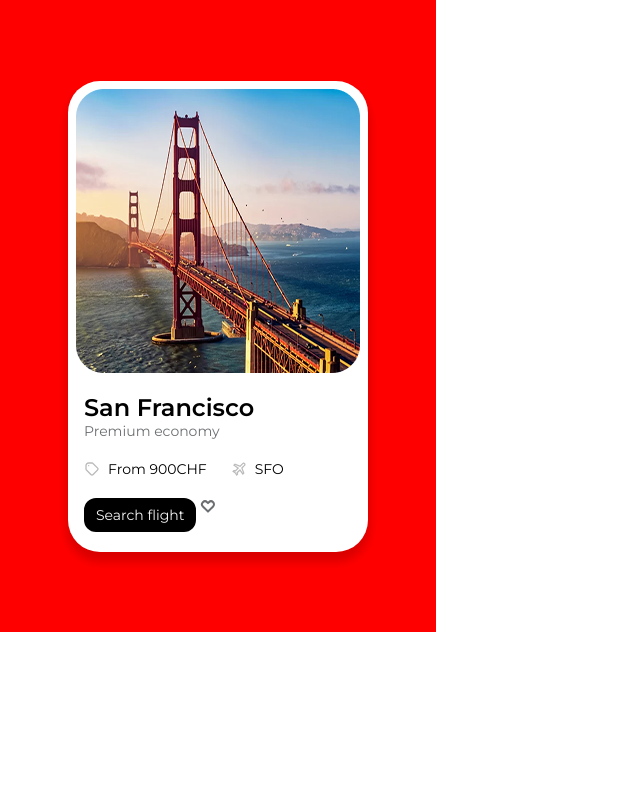
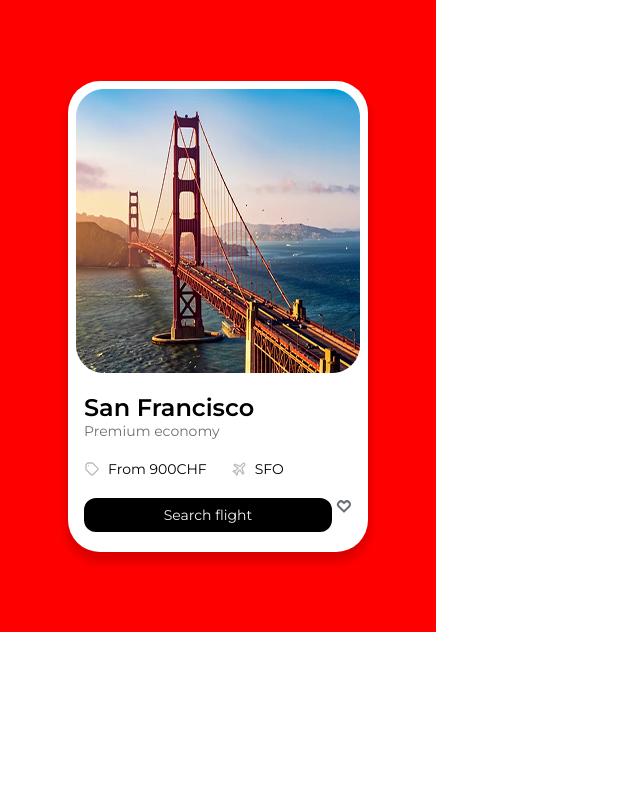
Before and after one commit to GuillaumeMonnard/evaluation-continue, a website built with Parcel: page src/index.html in a window 1280 px wide. Shown: the top 800 px of the page, without its empty margins (0-640 px from the left). Built offline with nearby package versions, Linux system fonts and the light colour scheme; a web font is replaced by a local one.

Commit message:
correction button pour qu'il prenne la taille du conteneur

```diff
--- a/src/scss/modules/_CTA.scss
+++ b/src/scss/modules/_CTA.scss
@@ -23,6 +23,7 @@
 
 .default {
   display: flex;
+  flex: 1 0 0;
   padding: 1rem 1.25rem;
   justify-content: center;
   align-items: center;
```
